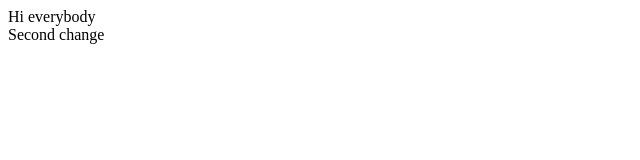
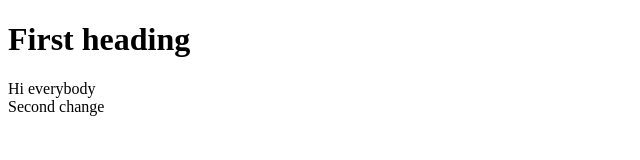
Before and after one commit to mvelena/js_1, a plain HTML site: page index.html in a window 1280 px wide. Shown: the whole page, without its empty margins (0-640 px from the left). Drawn offline with Linux system fonts and the light colour scheme.

Commit message:
Add First heading

```diff
--- a/index.html
+++ b/index.html
@@ -6,6 +6,7 @@
     <title>Document</title>
 </head>
 <body>
+    <h1>First heading</h1>
     <div>Hi everybody</div>
     <div>Second change</div>
 
```
